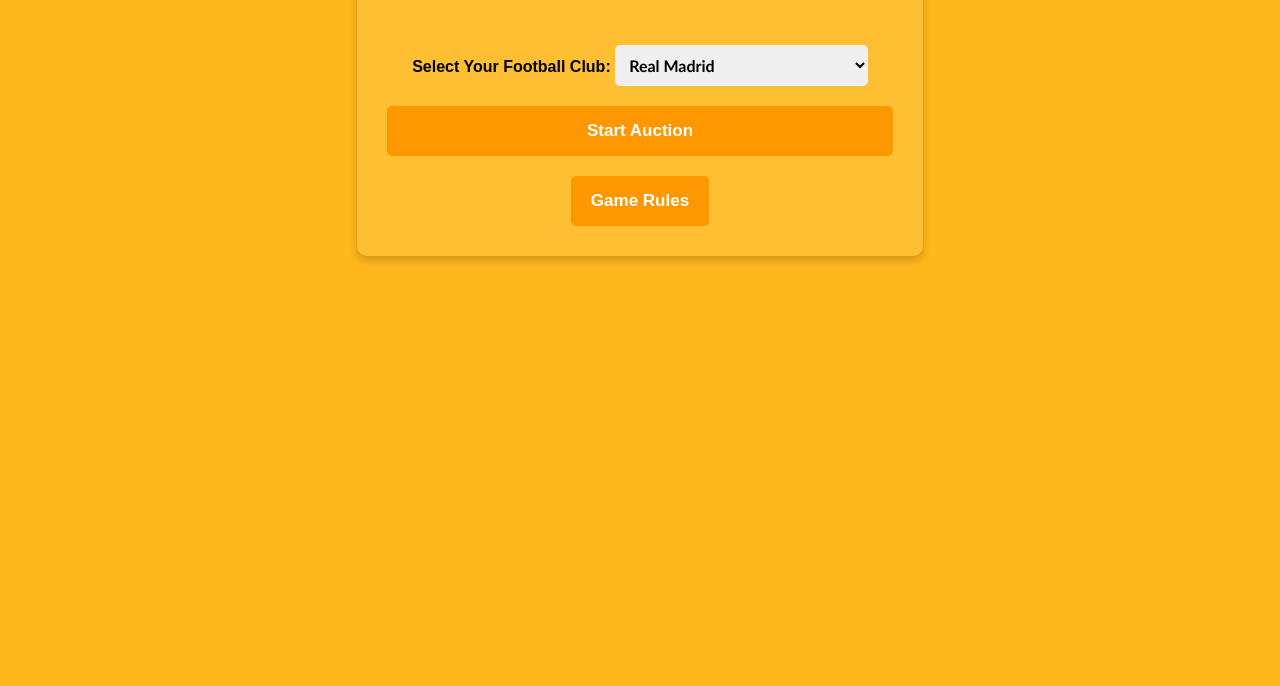
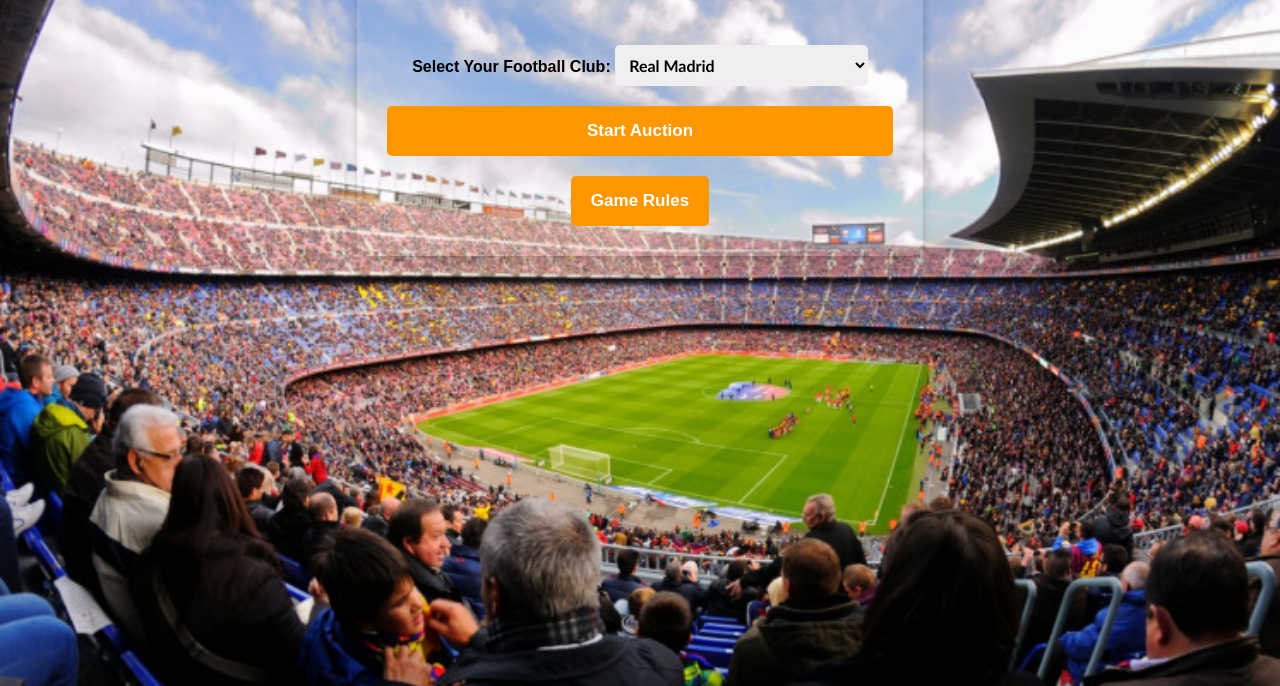
Before and after one commit to adiitya2/football-auction-simulator, a plain HTML site: page index.html in a window 1280 px wide. Shown: the part 83-769 px from the top of the page. Drawn offline with nearby package versions, Linux system fonts and the light colour scheme.

Commit message:
Update index.html

```diff
--- a/index.html
+++ b/index.html
@@ -15,7 +15,7 @@
             <h1>⚽ Football Auction Simulator ⚽</h1>
             <style>
                 body {
-                    background-image: url('football_stadium.jpg');
+                    background-image: url('stadium.jpg');
                     background-repeat: no-repeat;
                     background-size: cover;
                 }
```
